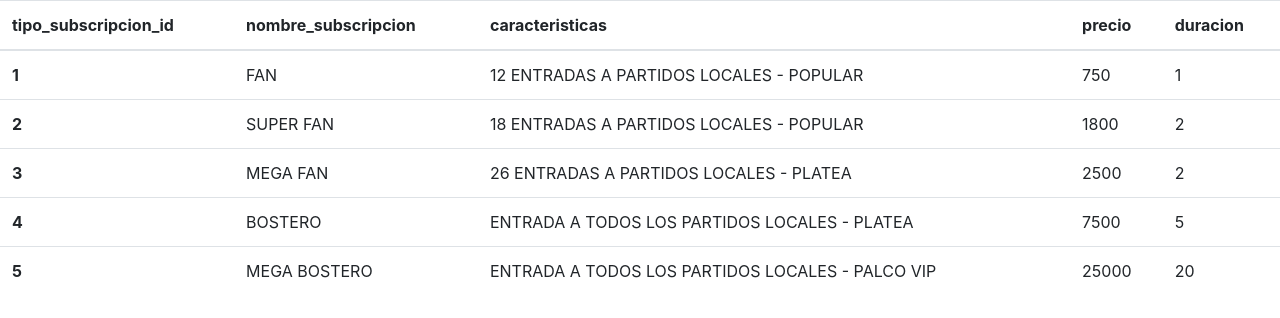
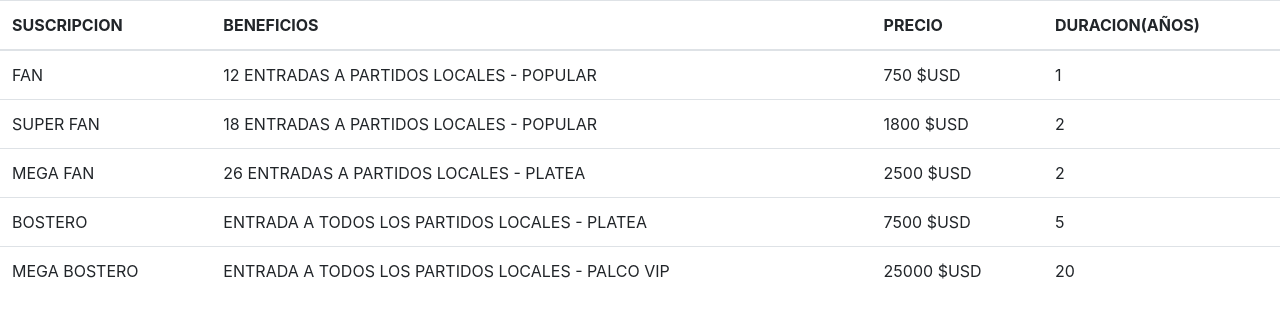
Before and after one commit to EnzoGarcia1/TP1, a PHP site: page /verSuscripciones in a window 1280 px wide. Shown: the part 56-374 px from the top of the page. Run offline with PHP 8.4, Linux system fonts and the light colour scheme; the visitor is signed in with stand-in values (Sample User, id 1); data comes from the database, SQL or seed files in the repository; both versions use the stored data as it was after the commit.

Commit message:
ultimos cambios

```diff
--- a/Entrega N°2/.controller/auth.controller.php
+++ b/Entrega N°2/.controller/auth.controller.php
@@ -24,8 +24,9 @@ class authController {
         if(!empty ($_POST['nombre-registro']) && !empty($_POST['email-registro']) && !empty($_POST['contraseña-registro']) && !empty($_POST['subscripcion-registro'])){
             $nombre = $_POST['nombre-registro'];
             $email = $_POST['email-registro'];
+            $subscripcion = $_POST['subscripcion-registro'];
             $contraseña = password_hash($_POST['contraseña-registro'], PASSWORD_BCRYPT);
-            $this->model->guardarUsuario($nombre,$email,$contraseña,1);
+            $this->model->guardarUsuario($nombre,$email,$contraseña,$subscripcion);
             header('Location: ' . BASE_URL);
         }
         else{
--- a/Entrega N°2/.controller/page.controller.php
+++ b/Entrega N°2/.controller/page.controller.php
@@ -16,14 +16,4 @@ class pageController {
         $this->model->verificar();
         $this->view->mostrarMiPerfil();
     }
-
-    function mostrarVerSuscripciones(){
-        $this->model->verificar();
-        $this->view->mostrarVerSuscripciones();
-    }
-
-    function MostrarSuscribirse(){
-        $this->model->verificar();
-        $this->view->MostrarSuscribirse();
-    }
 }
--- a/Entrega N°2/.model/auth.model.php
+++ b/Entrega N°2/.model/auth.model.php
@@ -9,7 +9,7 @@ class authModel{
     }
 
     public function guardarUsuario($nombre,$email,$contraseña,$sus){
-        $query = $this->db->prepare('INSERT INTO socios (nombre_socio,email_socio, contraseña_socio, tipo_subscripcion) VALUES (? ,?, ?, ?)');
+        $query = $this->db->prepare('INSERT INTO socios (nombre_socio, email_socio, contraseña_socio, tipo_subscripcion) VALUES (? ,?, ?, ?)');
         $query->execute([$nombre,$email,$contraseña,$sus]);
     }
 
@@ -26,7 +26,8 @@ class authModel{
         $_SESSION['USER_NOMBRE'] = $user->nombre_socio;
         $_SESSION['USER_ID'] = $user->id_socio;
         $_SESSION['USER_EMAIL'] = $user->email_socio;
-        $_SESSION['USER_SUBSCRIPCION'] = $user->tipo_subscripcion;
+        $_SESSION['USER_CONTRASEÑA'] = $user->contraseña_socio;
+
 
     }
 
--- a/Entrega N°2/.model/page.model.php
+++ b/Entrega N°2/.model/page.model.php
@@ -5,7 +5,7 @@ class pageModel{
 
     function __construct()
     {
-        $this->db = new PDO('mysql:host=localhost;dbname=socios;charset=UTF8', 'root', '');
+        $this->db = new PDO('mysql:host=localhost; dbname=socios; charset=UTF8', 'root', '');
     }
 
     public function verificar(){
--- a/Entrega N°2/.view/page.view.php
+++ b/Entrega N°2/.view/page.view.php
@@ -7,17 +7,6 @@ class pageView{
     }
 
     function mostrarMiPerfil(){
-        require_once 'templates/header.phtml';
-        echo 'hola '  . $_SESSION['USER_NOMBRE'];
-    }
-
-    function mostrarVerSuscripciones(){
-        require_once 'templates/header.phtml';
-        echo 'verSuscripciones';
-    }
-
-    function MostrarSuscribirse(){
-        require_once 'templates/header.phtml';
-        echo 'suscribirse';
-    }
+        require_once 'templates/miPerfil.phtml';
 }
+}
--- a/Entrega N°2/.view/subscripciones.view.php
+++ b/Entrega N°2/.view/subscripciones.view.php
@@ -4,6 +4,6 @@ class subscripcionesView
 {
     function ShowSubs($subscripciones)
     {
-        include 'Templates/subsList.phtml';
+        require_once 'Templates/subsList.phtml';
     }
 }
--- a/Entrega N°2/Templates/subsList.phtml
+++ b/Entrega N°2/Templates/subsList.phtml
@@ -1,29 +1,22 @@
-<?php
-include_once 'Templates/header.phtml';
+<?php include_once 'Templates/header.phtml';?>
 
-echo "<table class='table'>
+<table class='table'>
 <thead>
   <tr>
-    <th scope='col'>tipo_subscripcion_id</th>
-    <th scope='col'>nombre_subscripcion</th>
-    <th scope='col'>caracteristicas</th>
-    <th scope='col'>precio</th>
-    <th scope='col'>duracion</th>
+    <th scope='col'>SUSCRIPCION</th>
+    <th scope='col'>BENEFICIOS</th>
+    <th scope='col'>PRECIO</th>
+    <th scope='col'>DURACION(AÑOS)</th>
   </tr>
 </thead>
-<tbody>";
-
-foreach ($subscripciones as $subscripcion) {
-    echo "
+<tbody>
+<?php
+foreach ($subscripciones as $subscripcion):?>
     <tr>
-      <th scope='row'>$subscripcion->tipo_subscripcion_id</th>
-      <td>$subscripcion->nombre_subscripcion</td>
-      <td>$subscripcion->caracteristicas</td>
-      <td>$subscripcion->precio</td>
-      <td>$subscripcion->duracion</td>
-    </tr>";
-}
-
-echo "</tbody></table>";
-require_once 'Templates/footer.phtml';
-?>
+      <td> <?php echo $subscripcion->nombre_subscripcion ?></td>
+      <td> <?php echo $subscripcion->caracteristicas ?></td>
+      <td> <?php echo $subscripcion->precio ?> $USD</td>
+      <td> <?php echo $subscripcion->duracion ?></td>
+    </tr>
+    <?php endforeach ?>
+    </tbody></table>
```
Also changed, not shown: Entrega N°2/Base de Datos/socios.sql (renamed from Entrega N°2/Base de Datos/codigo.sql, +36 -7 lines), Entrega N°2/Templates/miPerfil.phtml (added, +16 -0 lines), Entrega N°2/Templates/registro.phtml (+7 -1 lines), Entrega N°2/router.php (+4 -4 lines), Entrega N°2/Templates/footer.phtml (deleted).
